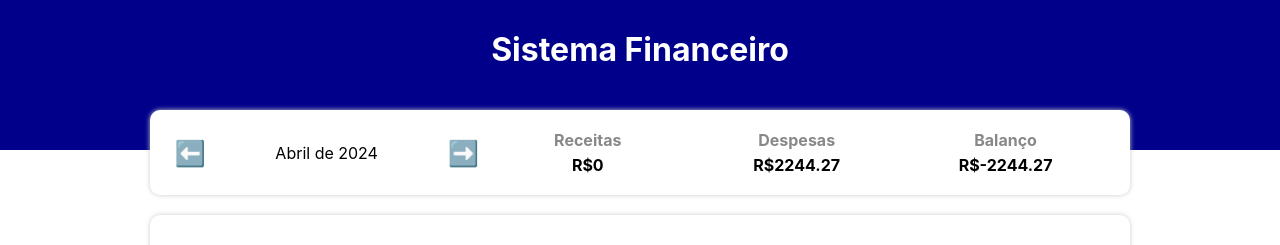
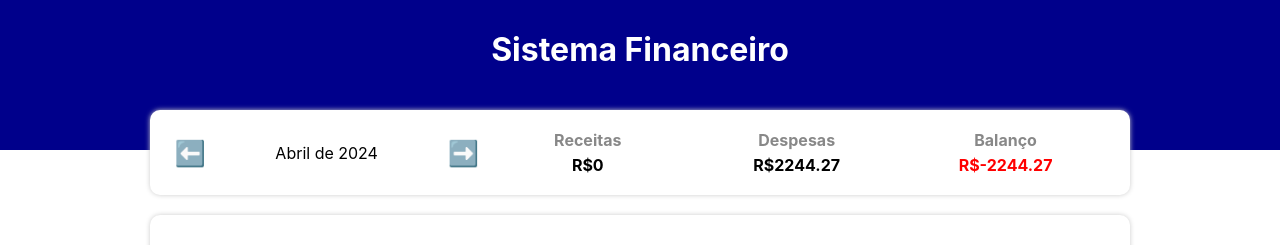
Before and after one commit to gemaquejr/react-expense-manager, a React (Create React App) app: page / in a window 1280 px wide. Shown: the top 245 px of the page. Built offline with nearby package versions, Linux system fonts and the light colour scheme.

Commit message:
Muda dinâmicamente a cor do valor em ResumeItem
Signed-off-by: gemaquejr <gemaquejr@hotmail.com>

```diff
--- a/src/components/InfoArea/index.tsx
+++ b/src/components/InfoArea/index.tsx
@@ -34,7 +34,11 @@
             <C.ResumeArea>
                 <ResumeItem title="Receitas" value={income} />
                 <ResumeItem title="Despesas" value={expense} />
-                <ResumeItem title="Balanço" value={income - expense} />
+                <ResumeItem
+                    title="Balanço"
+                    value={income - expense}
+                    color={(income - expense) < 0 ? 'red' : 'green'}
+                />
             </C.ResumeArea>
         </C.Container>
     );
--- a/src/components/ResumeItem/index.tsx
+++ b/src/components/ResumeItem/index.tsx
@@ -3,12 +3,13 @@
 type Props = {
     title: string;
     value: number;
+    color?: string;
 }
-export const ResumeItem = ({ title, value }: Props) => {
+export const ResumeItem = ({ title, value, color }: Props) => {
     return (
         <C.Container>
             <C.Title>{title}</C.Title>
-            <C.Info>R${value}</C.Info>
+            <C.Info color={color}>R${value}</C.Info>
         </C.Container>
     );
 }
--- a/src/components/ResumeItem/styles.ts
+++ b/src/components/ResumeItem/styles.ts
@@ -11,8 +11,8 @@
     margin-bottom: 5px;
 `;
 
-export const Info = styled.div`
+export const Info = styled.div<{ color?: string}>`
     text-align: center;
     font-weight: bold;
-    color: #000;
+    color: ${props => props.color ?? '#000'};
 `;
```
